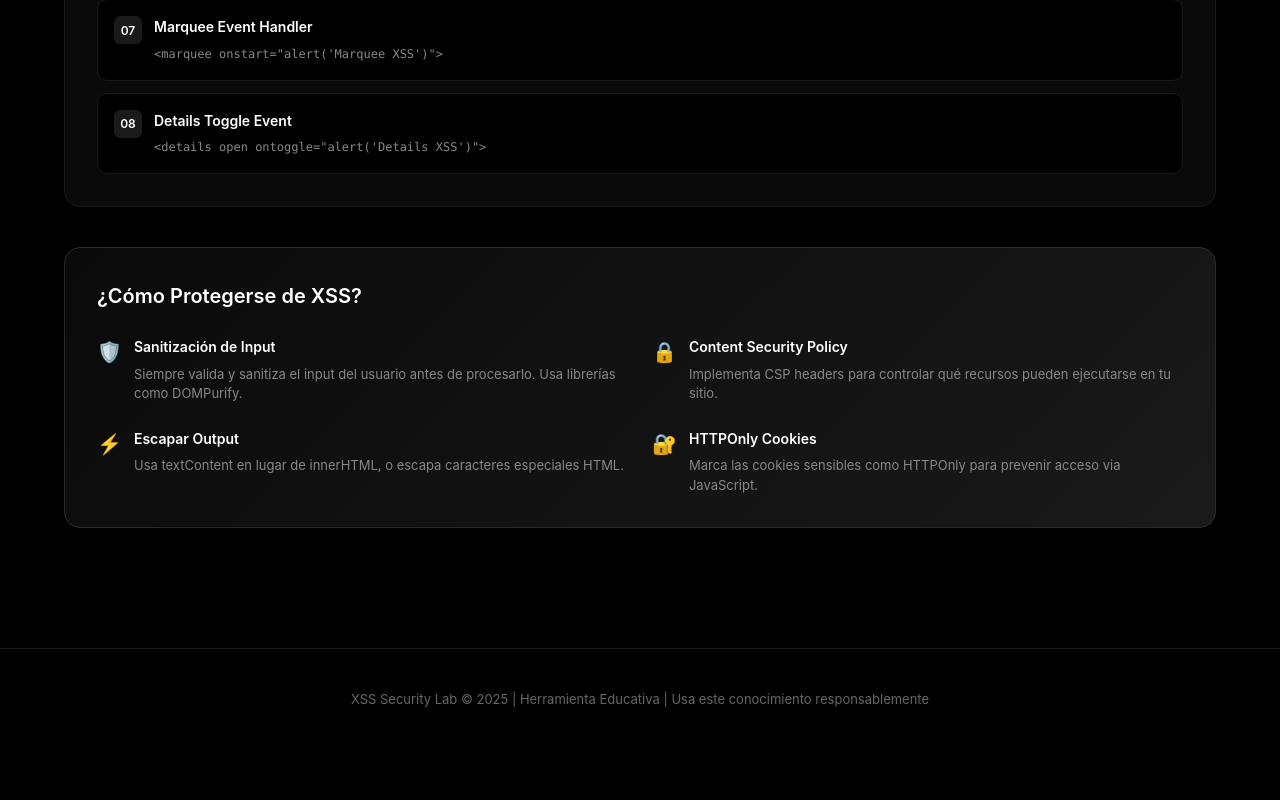
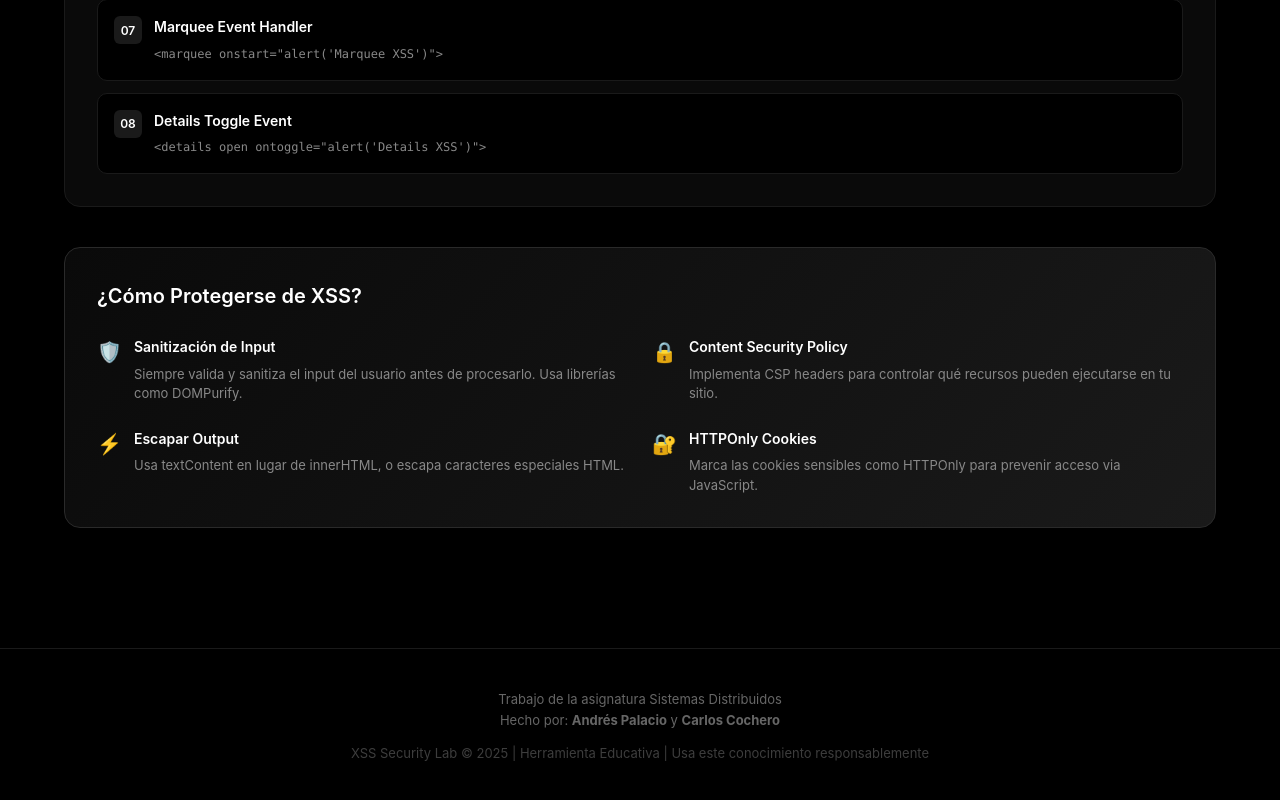
Before and after one commit to andre-palaciio/XSS-Security-Lab, a plain HTML site: page index.html in a window 1280 px wide. Shown: the part 1841-2641 px from the top of the page. Before the commit the page ends 2591 px from the top, so only its background shows below. Drawn offline with Linux system fonts and the light colour scheme.

Commit message:
Update index.html

```diff
--- a/index.html
+++ b/index.html
@@ -714,7 +714,13 @@
     </div>
 
     <footer>
-        <p class="footer-text">XSS Security Lab © 2025 | Herramienta Educativa | Usa este conocimiento responsablemente</p>
+        <p class="footer-text">
+            Trabajo de la asignatura Sistemas Distribuidos<br>
+            Hecho por: <strong>Andrés Palacio</strong> y <strong>Carlos Cochero</strong>
+        </p>
+        <p class="footer-text" style="margin-top: 12px; opacity: 0.6;">
+            XSS Security Lab © 2025 | Herramienta Educativa | Usa este conocimiento responsablemente
+        </p>
     </footer>
 
     <script>
```
